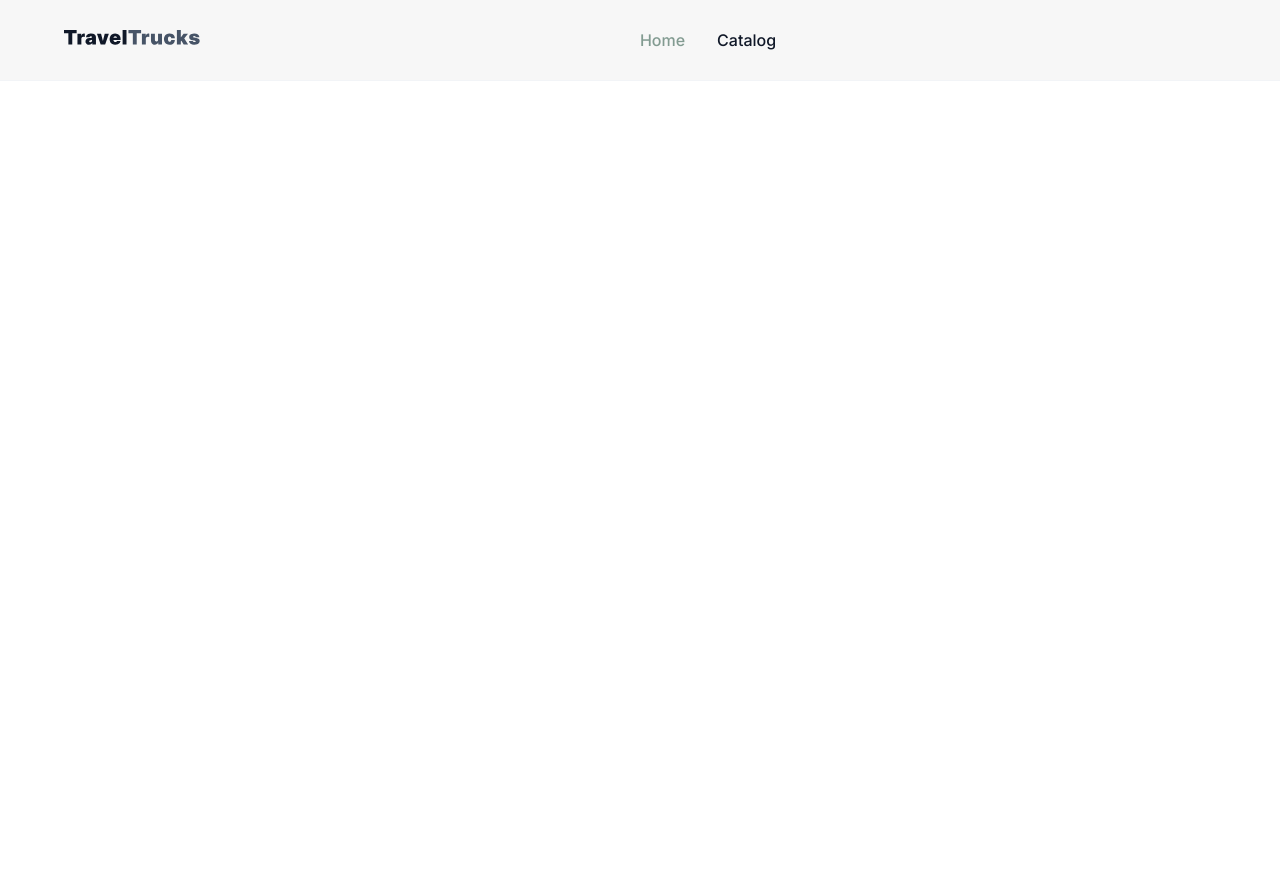
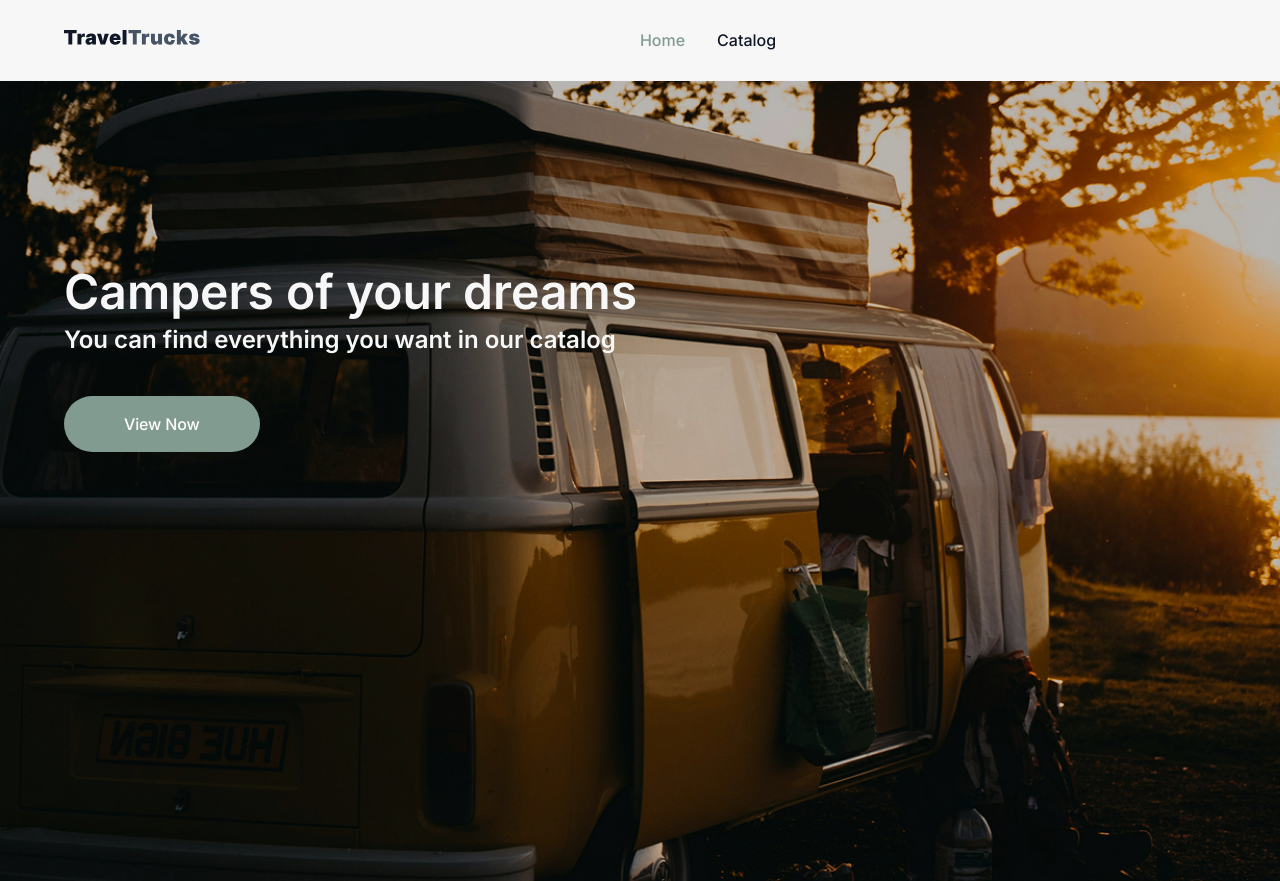
Before and after one commit to tony-kobs/campers, a Next.js app: page / in a window 1280 px wide. Before the commit the page ends 800 px from the top, so only its background shows below. Built offline with nearby package versions, Linux system fonts and the light colour scheme.

Commit message:
feat hero

```diff
--- a/app/globals.css
+++ b/app/globals.css
@@ -52,6 +52,7 @@ html,
 body {
   max-width: 100vw;
   overflow-x: hidden;
+  scroll-behavior: smooth;
 }
 
 body {
--- a/app/page.tsx
+++ b/app/page.tsx
@@ -1,9 +1,12 @@
+import Hero from '@/components/Hero/Hero';
 import styles from './page.module.css';
 
 export default function Home() {
   return (
     <div className={styles.page}>
-      <main className={styles.main}></main>
+      <main className={styles.main}>
+        <Hero />
+      </main>
     </div>
   );
 }
--- /dev/null
+++ b/components/Hero/Hero.module.css
@@ -0,0 +1,41 @@
+.hero {
+  width: 100%;
+  height: 100dvh;
+  background: rgba(0, 0, 0, 0.2);
+  background-image: url('/image/Hero.jpg');
+  background-image: image-set(
+    url('/image/Hero.jpg') 1x,
+    url('/image/Hero-2x.jpg') 2x
+  );
+  background-size: cover;
+  padding: 195px 0;
+}
+
+.heroTitle {
+  font-weight: 600;
+  font-size: 48px;
+  line-height: 0.67;
+  color: var(--inputs);
+  margin-bottom: 16px;
+}
+
+.heroDescription {
+  font-weight: 600;
+  font-size: 24px;
+  line-height: 1.33;
+  color: var(--inputs);
+  margin-bottom: 40px;
+}
+
+.heroButton {
+  display: inline-block;
+  text-align: center;
+  border-radius: 200px;
+  padding: 16px 60px;
+  background: var(--grey-green);
+  font-weight: 500;
+  font-size: 16px;
+  line-height: 150%;
+  letter-spacing: -0.01em;
+  color: var(--white);
+}
--- /dev/null
+++ b/components/Hero/Hero.tsx
@@ -0,0 +1,21 @@
+import css from './Hero.module.css';
+import Container from '../Container/Container';
+import Link from 'next/link';
+
+export default function Hero() {
+  return (
+    <section className={css.hero}>
+      <Container>
+        <div className={css.heroContent}>
+          <h1 className={css.heroTitle}>Campers of your dreams</h1>
+          <p className={css.heroDescription}>
+            You can find everything you want in our catalog
+          </p>
+          <Link href="/catalog" className={css.heroButton}>
+            View Now
+          </Link>
+        </div>
+      </Container>
+    </section>
+  );
+}
```
Also changed, not shown: public/image/Hero.jpg (added), 1 other file (tests, documents, lock files or other folders).
